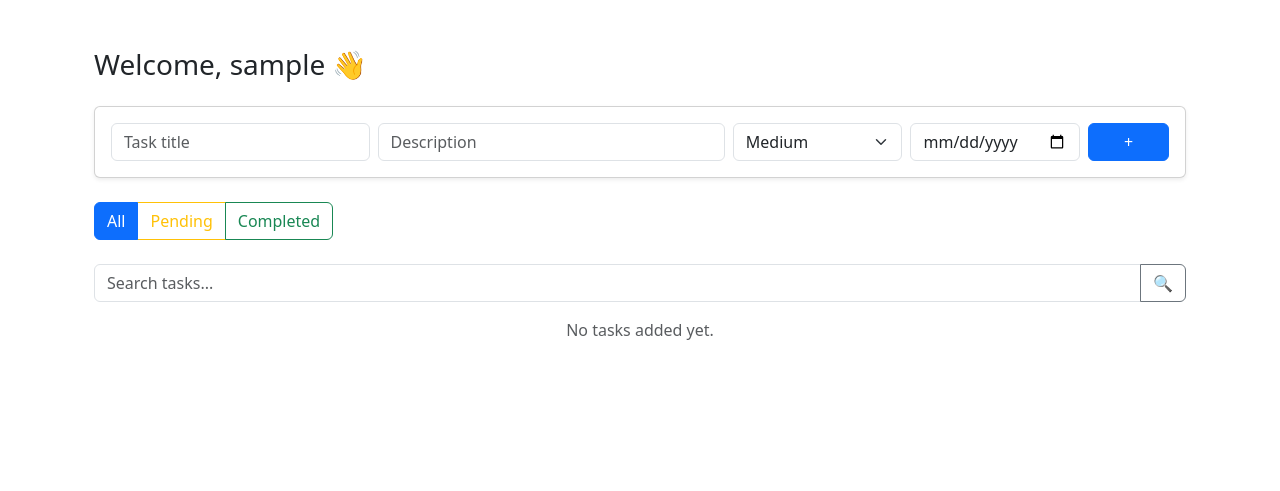
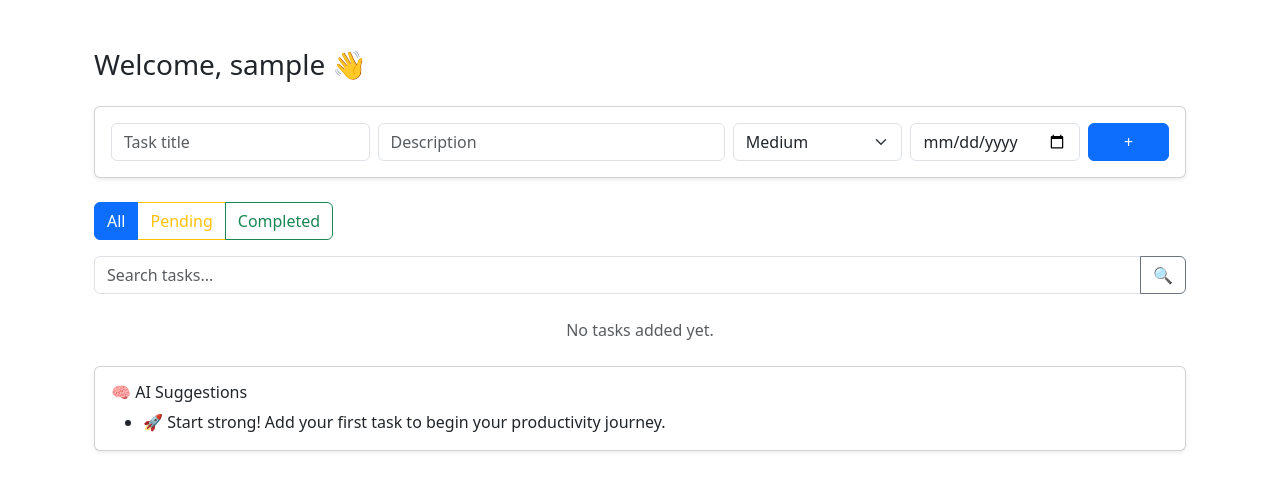
Before and after one commit to pratik-walunj/smart-task-manager, a Flask app: page /dashboard in a window 1280 px wide. Shown: the part 56-547 px from the top of the page. Run offline with Flask 3, Linux system fonts and the light colour scheme; the visitor is signed in with stand-in values (Sample User, id 1); data that the repository does not hold is empty.

Commit message:
Add streak system, analytics improvements, and AI task suggestions

```diff
--- a/backend/models.py
+++ b/backend/models.py
@@ -9,12 +9,15 @@ class User(UserMixin, db.Model):
 
     tasks = db.relationship("Task", backref="user", lazy=True)
 
+
 class Task(db.Model):
     id = db.Column(db.Integer, primary_key=True)
     title = db.Column(db.String(150), nullable=False)
     description = db.Column(db.Text)
     priority = db.Column(db.String(10), default="Medium")
     due_date = db.Column(db.Date)
+
     completed = db.Column(db.Boolean, default=False)
+    completed_at = db.Column(db.Date, nullable=True)   # ✅ NEW
 
     user_id = db.Column(db.Integer, db.ForeignKey("user.id"))
--- a/backend/routes.py
+++ b/backend/routes.py
@@ -13,19 +13,22 @@ from .app import db
 
 routes = Blueprint("routes", __name__)
 
-# ---------------- DASHBOARD + ADD TASK + SEARCH ----------------
+# ---------------- DASHBOARD ----------------
 @routes.route("/dashboard", methods=["GET", "POST"])
 @login_required
 def dashboard():
 
-    # ADD TASK
+    # ================= ADD TASK =================
     if request.method == "POST":
         title = request.form.get("title")
         description = request.form.get("description")
         priority = request.form.get("priority")
         due_date_str = request.form.get("due_date")
 
-        due_date = datetime.strptime(due_date_str, "%Y-%m-%d").date() if due_date_str else None
+        due_date = (
+            datetime.strptime(due_date_str, "%Y-%m-%d").date()
+            if due_date_str else None
+        )
 
         task = Task(
             title=title,
@@ -39,7 +42,7 @@ def dashboard():
         db.session.commit()
         return redirect(url_for("routes.dashboard"))
 
-    # FILTER & SEARCH
+    # ================= FILTER & SEARCH =================
     status = request.args.get("status")
     search = request.args.get("search", "").strip()
 
@@ -56,14 +59,66 @@ def dashboard():
             Task.description.ilike(f"%{search}%")
         )
 
+    # ================= FETCH TASKS =================
     tasks = query.all()
 
+    # ================= 🧠 AI TASK SUGGESTIONS =================
+    suggestions = []
+
+    total_tasks = Task.query.filter_by(user_id=current_user.id).count()
+    pending_tasks = Task.query.filter_by(
+        user_id=current_user.id,
+        completed=False
+    ).count()
+
+    high_priority_pending = Task.query.filter_by(
+        user_id=current_user.id,
+        completed=False,
+        priority="High"
+    ).count()
+
+    today = date.today()
+    overdue_tasks = Task.query.filter(
+        Task.user_id == current_user.id,
+        Task.completed == False,
+        Task.due_date < today
+    ).count()
+
+    # -------- RULE-BASED AI LOGIC --------
+    if high_priority_pending > 0:
+        suggestions.append(
+            "⚠️ You have high-priority tasks pending. Try completing them first."
+        )
+
+    if overdue_tasks > 0:
+        suggestions.append(
+            "📅 Some tasks are overdue. Plan a quick catch-up session."
+        )
+
+    if pending_tasks == 0 and total_tasks > 0:
+        suggestions.append(
+            "🎉 Amazing! All tasks are done. Add a new goal to stay productive."
+        )
+
+    if total_tasks == 0:
+        suggestions.append(
+            "🚀 Start strong! Add your first task to begin your productivity journey."
+        )
+
+    if not suggestions:
+        suggestions.append(
+            "💡 Keep going! Consistency is the key to productivity."
+        )
+
+    # ================= RENDER TEMPLATE =================
     return render_template(
         "dashboard.html",
         tasks=tasks,
         status=status,
-        search=search
+        search=search,
+        suggestions=suggestions
     )
+
 
 # ---------------- DELETE TASK ----------------
 @routes.route("/task/delete/<int:id>")
@@ -82,6 +137,7 @@ def complete_task(id):
     task = Task.query.get_or_404(id)
     if task.user_id == current_user.id:
         task.completed = True
+        task.completed_at = date.today()   # ✅ STREAK SUPPORT
         db.session.commit()
     return redirect(url_for("routes.dashboard"))
 
@@ -99,7 +155,10 @@ def edit_task(id):
     task.priority = request.form.get("priority")
 
     due_date_str = request.form.get("due_date")
-    task.due_date = datetime.strptime(due_date_str, "%Y-%m-%d").date() if due_date_str else None
+    task.due_date = (
+        datetime.strptime(due_date_str, "%Y-%m-%d").date()
+        if due_date_str else None
+    )
 
     db.session.commit()
     return redirect(url_for("routes.dashboard"))
@@ -110,11 +169,49 @@ def edit_task(id):
 def analytics():
 
     total_tasks = Task.query.filter_by(user_id=current_user.id).count()
-    completed_tasks = Task.query.filter_by(user_id=current_user.id, completed=True).count()
+    completed_tasks = Task.query.filter_by(
+        user_id=current_user.id,
+        completed=True
+    ).count()
+
     pending_tasks = total_tasks - completed_tasks
 
-    productivity_score = int((completed_tasks / total_tasks) * 100) if total_tasks > 0 else 0
+    productivity_score = (
+        int((completed_tasks / total_tasks) * 100)
+        if total_tasks > 0 else 0
+    )
 
+    # 🏆 PRODUCTIVITY BADGE
+    if productivity_score < 40:
+        productivity_badge = "Low"
+    elif productivity_score < 70:
+        productivity_badge = "Medium"
+    else:
+        productivity_badge = "High"
+
+    # 🔥 STREAK SYSTEM
+    completed_dates = (
+        db.session.query(Task.completed_at)
+        .filter(
+            Task.user_id == current_user.id,
+            Task.completed == True,
+            Task.completed_at != None
+        )
+        .distinct()
+        .order_by(Task.completed_at.desc())
+        .all()
+    )
+
+    streak = 0
+    today = date.today()
+
+    for d in completed_dates:
+        if d[0] == today - timedelta(days=streak):
+            streak += 1
+        else:
+            break
+
+    # PRIORITY DISTRIBUTION
     priority_data = (
         db.session.query(Task.priority, func.count(Task.id))
         .filter_by(user_id=current_user.id)
@@ -125,7 +222,7 @@ def analytics():
     priorities = [p[0] for p in priority_data]
     priority_counts = [p[1] for p in priority_data]
 
-    today = date.today()
+    # WEEKLY PRODUCTIVITY
     week_ago = today - timedelta(days=6)
 
     weekly_data = (
@@ -148,6 +245,8 @@ def analytics():
         completed_tasks=completed_tasks,
         pending_tasks=pending_tasks,
         productivity_score=productivity_score,
+        productivity_badge=productivity_badge,
+        streak=streak,                      # ✅ PASS STREAK
         priorities=priorities,
         priority_counts=priority_counts,
         week_dates=week_dates,
@@ -189,7 +288,9 @@ def export_pdf():
 
     for task in tasks:
         status = "Completed" if task.completed else "Pending"
-        text.textLine(f"{task.title} | {task.priority} | {task.due_date} | {status}")
+        text.textLine(
+            f"{task.title} | {task.priority} | {task.due_date} | {status}"
+        )
 
     pdf.drawText(text)
     pdf.showPage()
--- a/backend/templates/base.html
+++ b/backend/templates/base.html
@@ -11,6 +11,9 @@
 
     <!-- Custom CSS -->
     <link rel="stylesheet" href="{{ url_for('static', filename='css/style.css') }}">
+
+    <script src="https://cdn.jsdelivr.net/npm/chart.js"></script>
+
 
     <!-- DARK MODE STYLES -->
     <style>
--- a/backend/templates/dashboard.html
+++ b/backend/templates/dashboard.html
@@ -6,15 +6,18 @@
   <h3 class="mb-4">Welcome, {{ current_user.username }} 👋</h3>
 
   <!-- ADD TASK FORM -->
-  <form method="POST" action="{{ url_for('routes.dashboard') }}" class="card p-3 mb-4 shadow-sm">
+  <form method="POST" action="{{ url_for('routes.dashboard') }}"
+        class="card p-3 mb-4 shadow-sm">
     <div class="row g-2">
 
       <div class="col-md-3">
-        <input type="text" name="title" class="form-control" placeholder="Task title" required>
+        <input type="text" name="title" class="form-control"
+               placeholder="Task title" required>
       </div>
 
       <div class="col-md-4">
-        <input type="text" name="description" class="form-control" placeholder="Description">
+        <input type="text" name="description" class="form-control"
+               placeholder="Description">
       </div>
 
       <div class="col-md-2">
@@ -37,16 +40,28 @@
   </form>
 
   <!-- TASK FILTERS -->
-  <div class="btn-group mb-4">
-    <a href="{{ url_for('routes.dashboard') }}" class="btn btn-outline-primary {% if not status %}active{% endif %}">All</a>
-    <a href="{{ url_for('routes.dashboard', status='pending') }}" class="btn btn-outline-warning {% if status == 'pending' %}active{% endif %}">Pending</a>
-    <a href="{{ url_for('routes.dashboard', status='completed') }}" class="btn btn-outline-success {% if status == 'completed' %}active{% endif %}">Completed</a>
+  <div class="btn-group mb-3">
+    <a href="{{ url_for('routes.dashboard') }}"
+       class="btn btn-outline-primary {% if not status %}active{% endif %}">
+      All
+    </a>
+
+    <a href="{{ url_for('routes.dashboard', status='pending') }}"
+       class="btn btn-outline-warning {% if status == 'pending' %}active{% endif %}">
+      Pending
+    </a>
+
+    <a href="{{ url_for('routes.dashboard', status='completed') }}"
+       class="btn btn-outline-success {% if status == 'completed' %}active{% endif %}">
+      Completed
+    </a>
   </div>
 
   <!-- SEARCH -->
-  <form method="GET" class="mb-3">
+  <form method="GET" class="mb-4">
     <div class="input-group">
-      <input type="text" name="search" class="form-control" placeholder="Search tasks..." value="{{ search or '' }}">
+      <input type="text" name="search" class="form-control"
+             placeholder="Search tasks..." value="{{ search or '' }}">
       <button class="btn btn-outline-secondary">🔍</button>
     </div>
   </form>
@@ -56,31 +71,114 @@
   <div class="card mb-2 shadow-sm {% if task.completed %}border-success{% endif %}">
     <div class="card-body d-flex justify-content-between align-items-center">
 
+      <!-- LEFT: TASK INFO -->
       <div>
         <h5 class="{% if task.completed %}text-decoration-line-through text-muted{% endif %}">
           {{ task.title }}
         </h5>
-
         <small>
-          {{ task.priority }} |
-          {{ task.due_date or "N/A" }}
+          {{ task.priority }} | {{ task.due_date or "N/A" }}
         </small>
       </div>
 
-      <div>
-        <button class="btn btn-outline-primary btn-sm" data-bs-toggle="modal" data-bs-target="#editTaskModal{{ task.id }}">✏</button>
+      <!-- RIGHT: ACTION BUTTONS -->
+      <div class="d-flex gap-1">
+
+        <!-- EDIT BUTTON -->
+        <button class="btn btn-outline-primary btn-sm"
+                data-bs-toggle="modal"
+                data-bs-target="#editModal{{ task.id }}">
+          ✏️
+        </button>
+
         {% if not task.completed %}
-        <a href="{{ url_for('routes.complete_task', id=task.id) }}" class="btn btn-outline-success btn-sm">✔</a>
+        <a href="{{ url_for('routes.complete_task', id=task.id) }}"
+           class="btn btn-outline-success btn-sm">
+          ✔
+        </a>
         {% endif %}
-        <a href="{{ url_for('routes.delete_task', id=task.id) }}" class="btn btn-outline-danger btn-sm">🗑</a>
+
+        <a href="{{ url_for('routes.delete_task', id=task.id) }}"
+           class="btn btn-outline-danger btn-sm">
+          🗑
+        </a>
       </div>
 
     </div>
   </div>
+
+  <!-- EDIT MODAL -->
+  <div class="modal fade" id="editModal{{ task.id }}" tabindex="-1">
+    <div class="modal-dialog">
+      <form method="POST"
+            action="{{ url_for('routes.edit_task', id=task.id) }}"
+            class="modal-content">
+
+        <div class="modal-header">
+          <h5 class="modal-title">Edit Task</h5>
+          <button type="button" class="btn-close"
+                  data-bs-dismiss="modal"></button>
+        </div>
+
+        <div class="modal-body">
+
+          <div class="mb-2">
+            <label>Title</label>
+            <input type="text" name="title"
+                   class="form-control"
+                   value="{{ task.title }}" required>
+          </div>
+
+          <div class="mb-2">
+            <label>Description</label>
+            <textarea name="description"
+                      class="form-control">{{ task.description }}</textarea>
+          </div>
+
+          <div class="mb-2">
+            <label>Priority</label>
+            <select name="priority" class="form-select">
+              <option {% if task.priority == "Low" %}selected{% endif %}>Low</option>
+              <option {% if task.priority == "Medium" %}selected{% endif %}>Medium</option>
+              <option {% if task.priority == "High" %}selected{% endif %}>High</option>
+            </select>
+          </div>
+
+          <div class="mb-2">
+            <label>Due Date</label>
+            <input type="date" name="due_date"
+                   class="form-control"
+                   value="{{ task.due_date }}">
+          </div>
+
+        </div>
+
+        <div class="modal-footer">
+          <button class="btn btn-primary">Save Changes</button>
+        </div>
+
+      </form>
+    </div>
+  </div>
+
   {% else %}
   <p class="text-muted text-center">No tasks added yet.</p>
   {% endfor %}
 
+  {% if suggestions %}
+<div class="card mt-4 shadow-sm">
+  <div class="card-body">
+    <h6>🧠 AI Suggestions</h6>
+    <ul class="mb-0">
+      {% for tip in suggestions %}
+        <li>{{ tip }}</li>
+      {% endfor %}
+    </ul>
+  </div>
+</div>
+{% endif %}
+
+
 </div>
 
 {% endblock %}
```
Also changed, not shown: backend/templates/analytics.html (+50 -63 lines).
